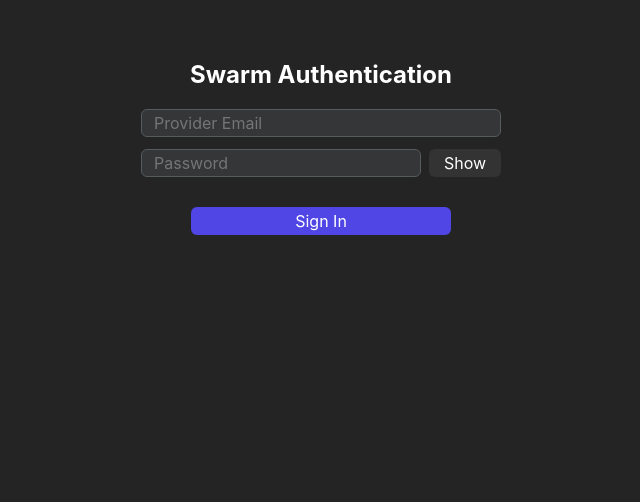
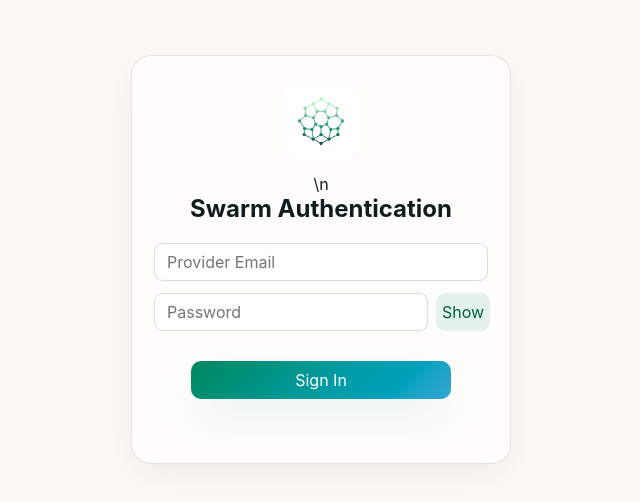
Before and after one commit to Jpru20/edgeswarm-unified-node, a React (Vite) app: page / in a window 1280 px wide. Shown: the top 502 px of the page, without its empty margins (319-959 px from the left). Built offline with nearby package versions, Linux system fonts and the light colour scheme.

Commit message:
Brand v1.6.5 desktop surfaces with shared Swarm emerald logo and console palette

```diff
--- a/src-tauri/tauri.conf.json
+++ b/src-tauri/tauri.conf.json
@@ -12,7 +12,7 @@
   "app": {
     "windows": [
       {
-        "title": "Edge Swarm Provider Node",
+        "title": "Swarm",
         "width": 600,
         "height": 360,
         "visible": false
--- a/src/App.css
+++ b/src/App.css
@@ -864,3 +864,45 @@
   flex: 0 0 auto;
   box-shadow: 0 7px 20px rgba(31, 43, 120, 0.18);
 }
+
+/* SWARM_DASHBOARD_BRAND_PARITY_V165 */
+:root {
+ --swarm-emerald: oklch(0.42 0.10 165);
+ --swarm-primary: oklch(0.50 0.11 175);
+ --swarm-muted: oklch(0.46 0.025 200);
+ --swarm-text: oklch(0.22 0.02 200);
+ --swarm-surface: oklch(0.995 0.004 95);
+ --swarm-bg: oklch(0.985 0.008 95);
+ --swarm-ring: oklch(0.55 0.12 180);
+ --swarm-gradient: linear-gradient(135deg, oklch(0.55 0.13 165), oklch(0.62 0.12 200) 55%, oklch(0.68 0.12 230));
+ --swarm-glow: 0 18px 40px -16px oklch(0.55 0.12 175 / 0.45);
+}
+html, body, #root, .app {background: var(--swarm-bg); color: var(--swarm-text);}
+.auth-screen {padding: 55px 20px 25px;}
+.auth-card {padding: 26px 22px; border: 1px solid oklch(0.30 0.03 190 / .12); border-radius: 20px; background: var(--swarm-surface); box-shadow: 0 10px 34px oklch(0.22 0.02 200 / .06);}
+.auth-card h1 {color: var(--swarm-text);}
+.auth-card .muted {color: var(--swarm-muted);}
+.auth-card form > input, .auth-card .password-row {width: 100%; max-width: 100%;}
+.auth-card input {height: 38px; color: var(--swarm-text); background: #fff; border: 1px solid oklch(0.30 0.03 190 / .16); border-radius: 9px;}
+.auth-card input:focus-visible, button:focus-visible {outline: 2px solid var(--swarm-ring); outline-offset: 2px;}
+.auth-card .primary-button, .auth-card .verify-button {min-height: 38px; background: var(--swarm-gradient); color: white; border-radius: 10px; box-shadow: var(--swarm-glow); transition: filter 150ms ease, transform 150ms ease;}
+.auth-card .primary-button:hover:not(:disabled), .auth-card .verify-button:hover:not(:disabled) {background: var(--swarm-gradient); filter: brightness(1.06); transform: translateY(-1px);}
+.auth-card .show-button {background: oklch(0.95 0.02 165); color: var(--swarm-emerald); border-radius: 9px;}
+.auth-card .show-button:hover {background: oklch(0.92 0.035 165);}
+.auth-card .status-message.working {color: var(--swarm-emerald);}
+.dashboard-modern {background: var(--swarm-bg); color: var(--swarm-text);}
+.swarm-hero, .swarm-card, .swarm-diagnostics {background: var(--swarm-surface); border-color: oklch(0.30 0.03 190 / .12);}
+.swarm-brand-mark, .swarm-primary-button:not(.stop) {background: var(--swarm-gradient); box-shadow: var(--swarm-glow);}
+.swarm-primary-button, .swarm-text-button, .swarm-signout-button {transition: transform 150ms ease, filter 150ms ease;}
+.swarm-primary-button:hover:not(:disabled), .swarm-text-button:hover:not(:disabled) {filter: brightness(1.06); transform: translateY(-1px);}
+.swarm-primary-button.stop {background: var(--swarm-text); box-shadow: none;}
+.swarm-text-button, .swarm-signout-button {color: var(--swarm-primary);}
+.swarm-progress-fill {background: var(--swarm-gradient);}
+.swarm-live-badge, .swarm-cert-state.testing {background: oklch(0.95 0.02 165); color: var(--swarm-emerald);}
+.swarm-certification-card {border-color: oklch(0.55 0.12 180 / .25);}
+.swarm-brand-logo {object-fit: contain; background: white; box-shadow: 0 7px 20px oklch(0.42 0.10 165 / .16);}
+@media (prefers-reduced-motion: reduce) {
+ .swarm-primary-button, .swarm-text-button, .swarm-signout-button, .auth-card .primary-button, .auth-card .verify-button {transition:none;}
+ .swarm-primary-button:hover:not(:disabled), .swarm-text-button:hover:not(:disabled), .auth-card .primary-button:hover:not(:disabled), .auth-card .verify-button:hover:not(:disabled) {transform:none;}
+}
+.swarm-auth-logo {display:block; width:78px; height:78px; object-fit:contain; margin:0 auto 14px; border-radius:17px; background:white;}
--- a/src/App.tsx
+++ b/src/App.tsx
@@ -552,7 +552,7 @@
     return (
       <main className="app auth-screen">
         <section className="auth-card">
-          <h1>Swarm</h1>
+          <img className="swarm-auth-logo" src={swarmLogo} alt="Swarm" />\n          <h1>Swarm</h1>
           <p className="muted">
             Restoring your Swarm session...
           </p>
@@ -565,7 +565,7 @@
     return (
       <main className="app auth-screen">
         <section className="auth-card">
-          <h1>Swarm Authentication</h1>
+          <img className="swarm-auth-logo" src={swarmLogo} alt="Swarm" />\n          <h1>Swarm Authentication</h1>
 
           <form onSubmit={handleLogin}>
             <input
@@ -612,7 +612,7 @@
     return (
       <main className="app auth-screen">
         <section className="auth-card">
-          <h1>Two-Factor Authentication</h1>
+          <img className="swarm-auth-logo" src={swarmLogo} alt="Swarm" />\n          <h1>Two-Factor Authentication</h1>
 
           <p className="muted">
             Enter the 6-digit code from your authenticator app.
```
Also changed, not shown: src/assets/swarm-logo.png.
